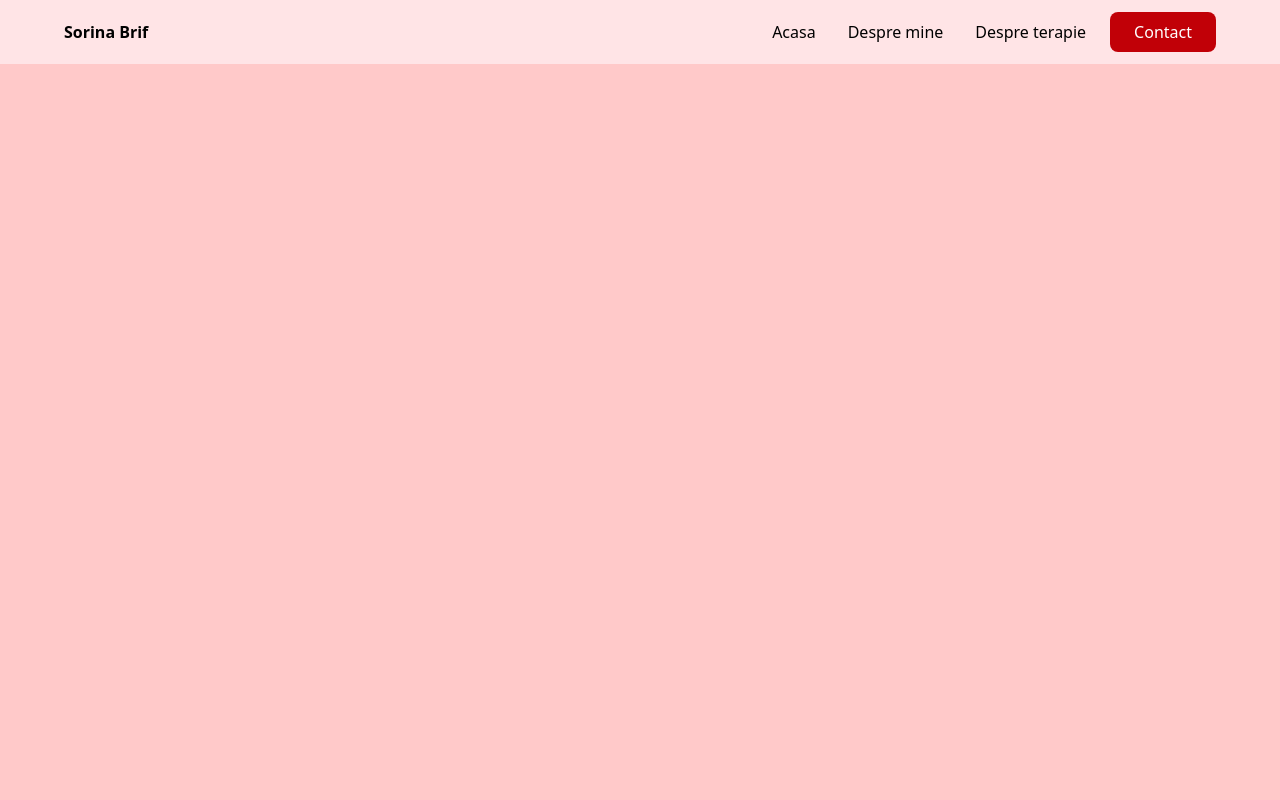
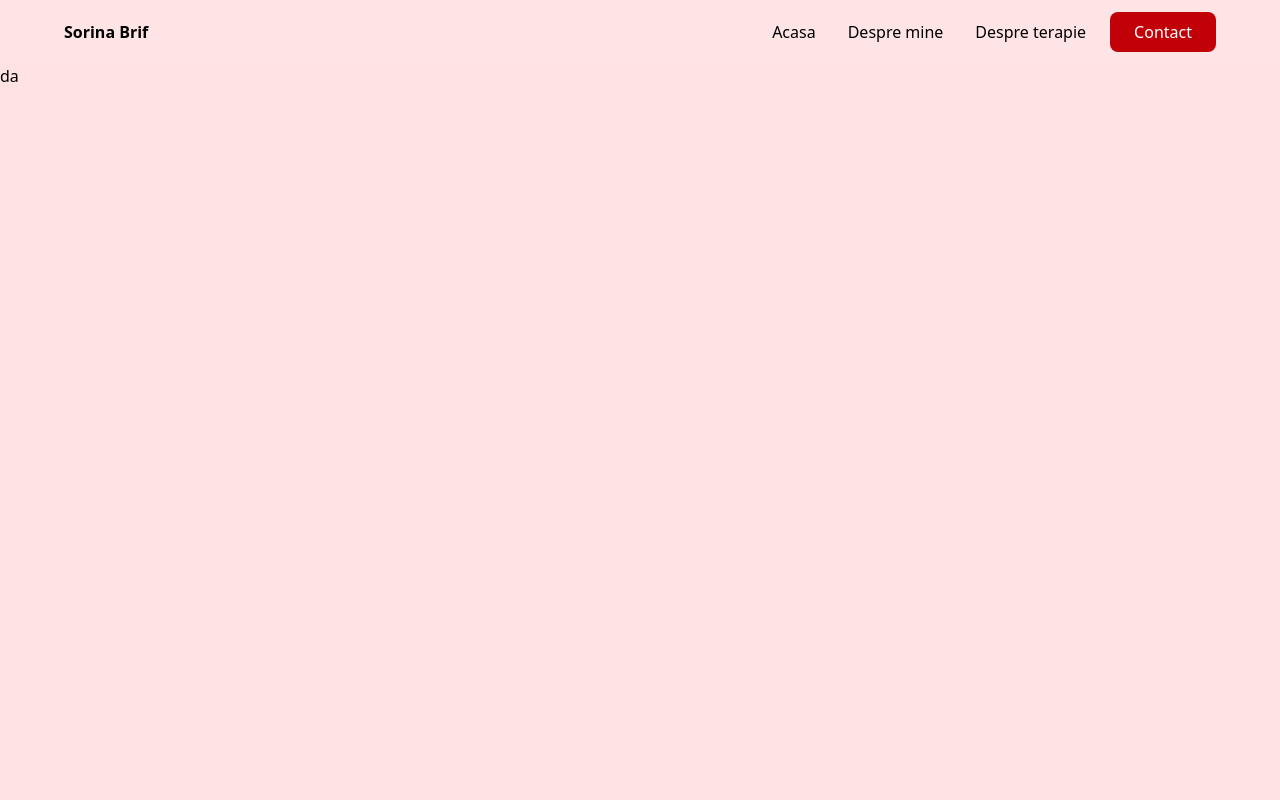
Before and after one commit to antonio-grosu/sorina-brif-website, a Next.js app: page / in a window 1280 px wide. Shown: the top 800 px of the page. Built offline with nearby package versions, Linux system fonts and the light colour scheme.

Commit message:
am separat cards component in alt file si am scos al doilea bg

```diff
--- a/app/page.tsx
+++ b/app/page.tsx
@@ -1,5 +1,11 @@
 import Image from "next/image";
 
 export default function Home() {
-  return <div className="bg-red-200 w-full min-h-screen"></div>;
+  return (
+    <>
+      <div className="bg-red-100 min-h-screen w-full text-black">
+        <h1>da</h1>
+      </div>
+    </>
+  );
 }
--- /dev/null
+++ b/components/Card.tsx
@@ -0,0 +1,25 @@
+"use client";
+"use client";
+
+import { JSX, use, useState } from "react";
+import { useEffect } from "react";
+import Link from "next/link";
+import React from "react";
+
+type CardProps = {
+  text: string;
+  children: JSX.Element[];
+};
+
+export const Card = ({ text, children }: CardProps) => {
+  return (
+    <>
+      <div className="px-3 py-4 flex gap-6 items-center bg-white rounded-lg">
+        <div>{children}</div>
+        <div className="flex jusify-center w-full">
+          <h1 className="font-semibold text-center">{text}</h1>
+        </div>
+      </div>
+    </>
+  );
+};
--- a/components/HowTheraphyWorks.tsx
+++ b/components/HowTheraphyWorks.tsx
@@ -4,30 +4,16 @@ import { JSX, use, useState } from "react";
 import { useEffect } from "react";
 import Link from "next/link";
 import React from "react";
+import { Card } from "./Card";
 
-type CardProps = {
-  text: string;
-  children: JSX.Element[];
-};
-
-const Card = ({ text, children }: CardProps) => {
-  return (
-    <>
-      <div className="px-3 py-4 bg-blue-200 flex gap-6 items-center bg-white rounded-lg">
-        <div>{children}</div>
-        <div className="flex jusify-center w-full">
-          <h1 className="font-semibold text-center">{text}</h1>
-        </div>
-      </div>
-    </>
-  );
-};
 export const HowTheraphyWorks = () => {
   return (
     <>
       <div className="flex flex-col md:block w-full md:pl-20 md:pr-30 lg:pr-40 bg-rose-100 py-12 px-12">
-        <div >
-          <h1 className="text-3xl font-bold w-full">Cum functioneaza terapia?</h1>
+        <div>
+          <h1 className="text-3xl font-bold w-full">
+            Cum functioneaza terapia?
+          </h1>
         </div>
         <div className="flex flex-col md:flex-row md:justify-between gap-8">
           <div className="flex flex-col gap-8 mt-12 md:mt-20">
```
